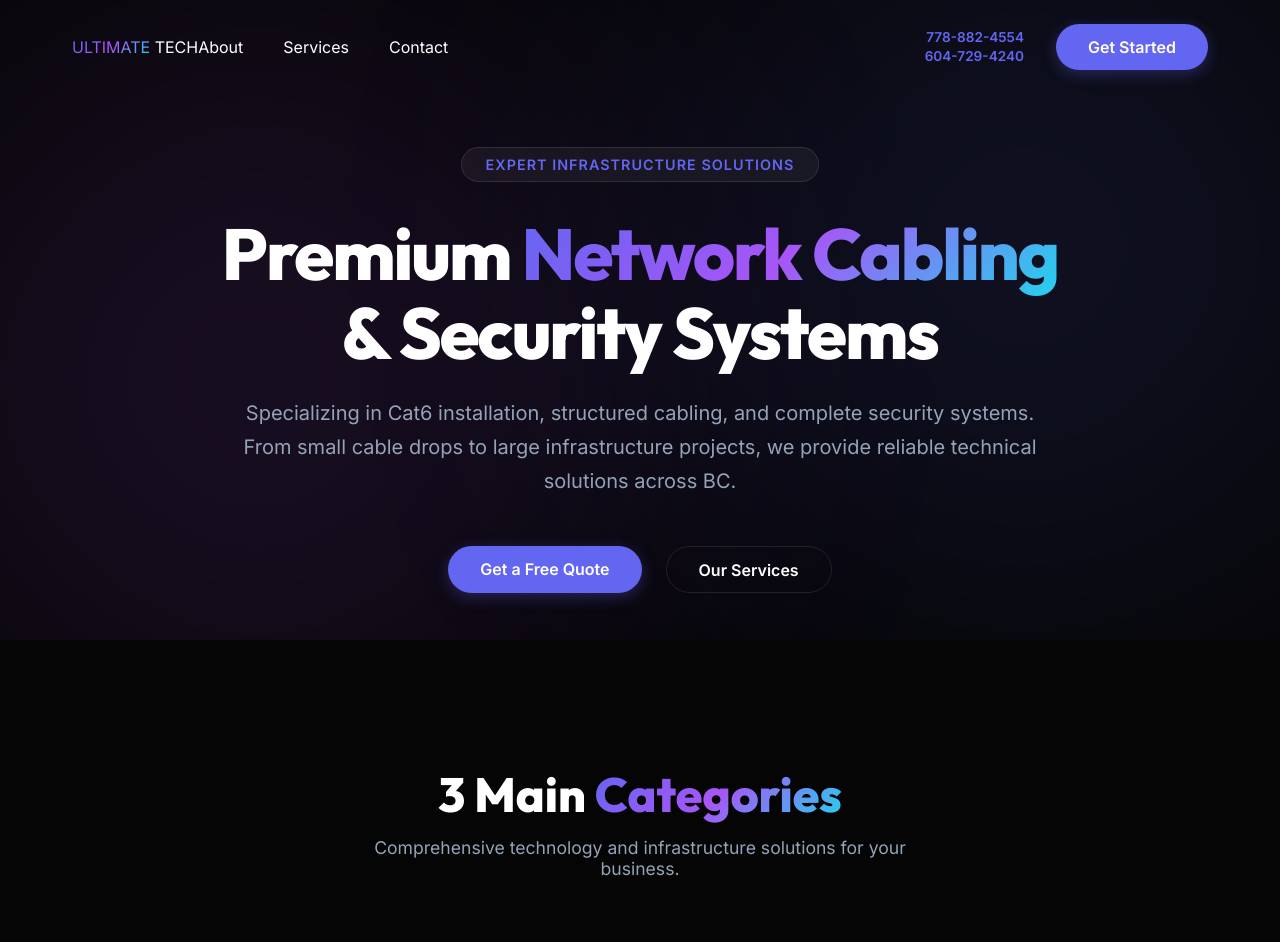
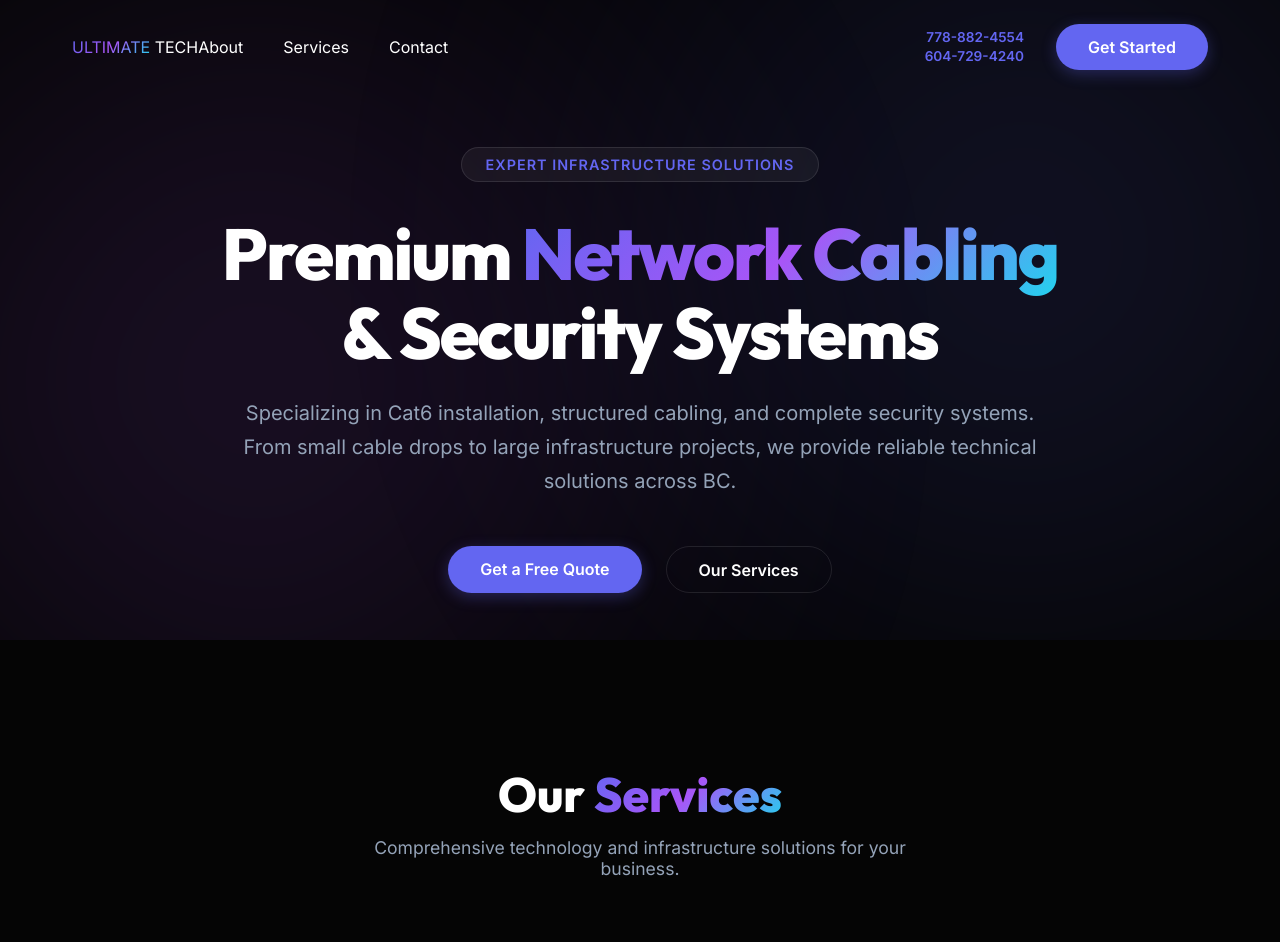
Before and after one commit to normandakh-dev/ultimatetechbc.ca, a Next.js app: page / in a window 1280 px wide. Shown: the top 942 px of the page. Built offline with nearby package versions, Linux system fonts and the light colour scheme; no server answers.

Commit message:
Renamed '3 Main Categories' to 'Our Services'

```diff
--- a/src/components/Services.tsx
+++ b/src/components/Services.tsx
@@ -23,7 +23,7 @@ export default function Services() {
     <section id="services" className="section-padding">
       <div className="container">
         <div className="section-header">
-          <h2 className="section-title text-center">3 Main <span className="gradient-text">Categories</span></h2>
+          <h2 className="section-title text-center">Our <span className="gradient-text">Services</span></h2>
           <p className="section-subtitle text-center">
             Comprehensive technology and infrastructure solutions for your business.
           </p>
```
